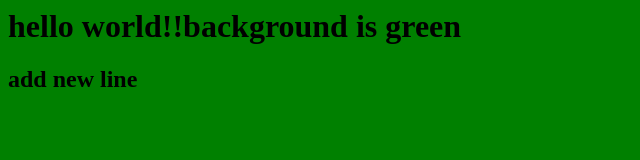
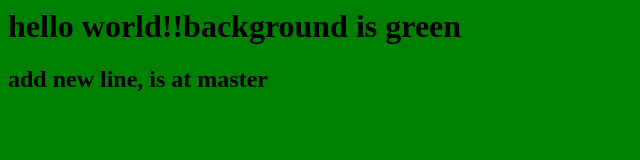
Before and after one commit to csyoong28/git, a plain HTML site: page index.html in a window 1280 px wide. Shown: the whole page, without its empty margins (0-640 px from the left). Drawn offline with Linux system fonts and the light colour scheme.

Commit message:
changes from master

```diff
--- a/index.html
+++ b/index.html
@@ -5,7 +5,7 @@
 	</head>
 	<body>
 		<h1>hello world!!background is green</h1>
-		<h2>add new line</h2>
+		<h2>add new line, is at master</h2>
 	</body>
 
 </html>
```
